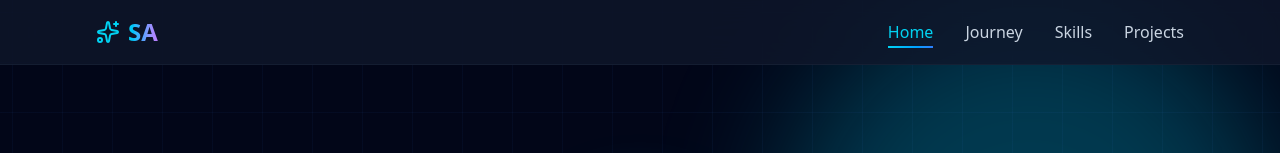
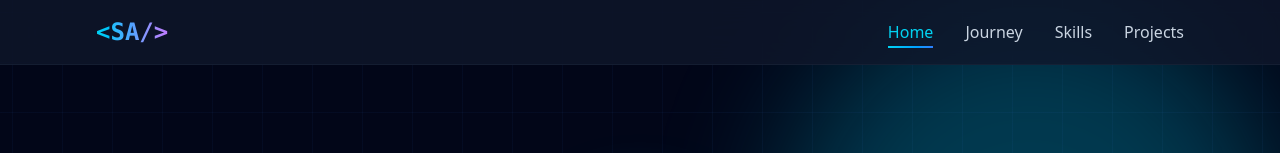
Before and after one commit to sibti-ali/Personal_portfolio, a React (Vite) app in the folder frontend/: page / in a window 1280 px wide. Shown: the top 153 px of the page. Built offline with nearby package versions, Linux system fonts and the light colour scheme.

Commit message:
changed logo

```diff
--- a/frontend/src/Pages/Home.tsx
+++ b/frontend/src/Pages/Home.tsx
@@ -1,5 +1,5 @@
 import { useState, useEffect } from 'react';
-import { Github, Linkedin, Mail, ExternalLink, Menu, X, Sparkles, ChevronLeft, ChevronRight, Download } from 'lucide-react';
+import { Github, Linkedin, Mail, ExternalLink, Menu, X, ChevronLeft, ChevronRight, Download } from 'lucide-react';
 import Timeline from './Timeline';
 import { FluidBackground } from './FluidBackgroud';
 
@@ -103,13 +103,12 @@ export default function Home() {
       </div>
 
       {/* Navbar */}
-      <nav className="fixed top-0 w-full bg-slate-900/80 backdrop-blur-xl z-50 border-b border-slate-800/50">
+      <nav className="fixed top-0 w-full bg-slate-900/80 backdrop-blur-xl z-50 border-b border-slate-800/50 ">
         <div className="max-w-6xl mx-auto px-4 sm:px-6 lg:px-8">
           <div className="flex justify-between items-center h-16">
             <a href="" className="text-2xl font-bold flex items-center gap-2">
-              <Sparkles className="text-cyan-400" size={24} />
-              <span className="bg-gradient-to-r from-cyan-400 via-blue-400 to-purple-400 bg-clip-text text-transparent">
-                SA
+              <span className="bg-gradient-to-r from-cyan-400 via-blue-400 to-purple-400 bg-clip-text text-transparent font-mono">
+                &lt;SA/&gt;
               </span>
             </a>
 
--- a/frontend/src/Pages/Timeline.tsx
+++ b/frontend/src/Pages/Timeline.tsx
@@ -76,7 +76,7 @@ export default function Timeline() {
 
 
   return (
-    <div className="w-full max-w-6xl mx-auto px-4">
+    <div className="w-full max-w-6xl mx-auto px-4 ">
       <h2 className="text-4xl font-bold text-center mb-4">
         <span className="bg-gradient-to-r from-cyan-400 to-purple-400 bg-clip-text text-transparent">
           Journey
```
